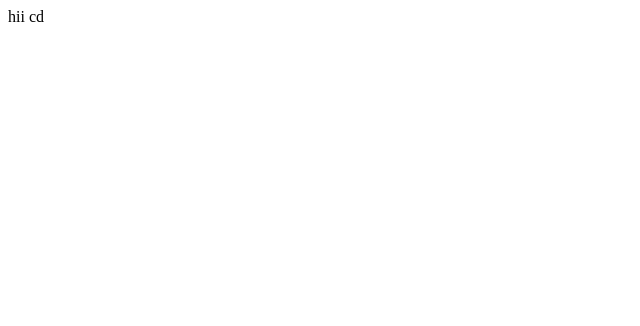
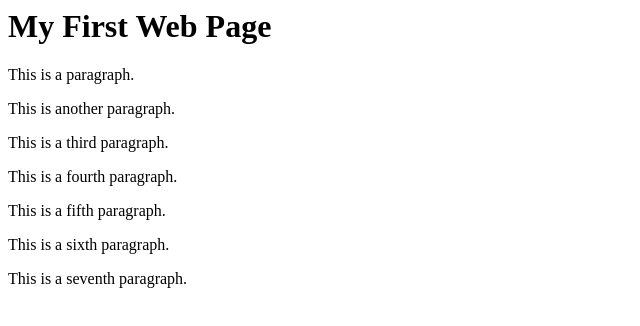
Before and after one commit to sabarichill/new-tutorial, a plain HTML site: page index.html in a window 1280 px wide. Shown: the whole page, without its empty margins (0-640 px from the left). Drawn offline with Linux system fonts and the light colour scheme.

Commit message:
changes in master

```diff
--- a/index.html
+++ b/index.html
@@ -1,2 +1,15 @@
-hii
-cd
+<html>
+  <head>
+    <title>My First Web Page</title>
+    <link rel="stylesheet" href="style.css">
+  </head>
+  <body>
+    <h1>My First Web Page</h1>
+    <p>This is a paragraph.</p>
+    <p>This is another paragraph.</p>
+    <p>This is a third paragraph.</p>
+    <p>This is a fourth paragraph.</p>
+    <p>This is a fifth paragraph.</p>
+    <p>This is a sixth paragraph.</p>
+    <p>This is a seventh paragraph.</p>
+</html>
--- a/script.js
+++ b/script.js
@@ -0,0 +1 @@
+history
--- a/style.css
+++ b/style.css
@@ -0,0 +1,3 @@
+demo{
+
+}
```
